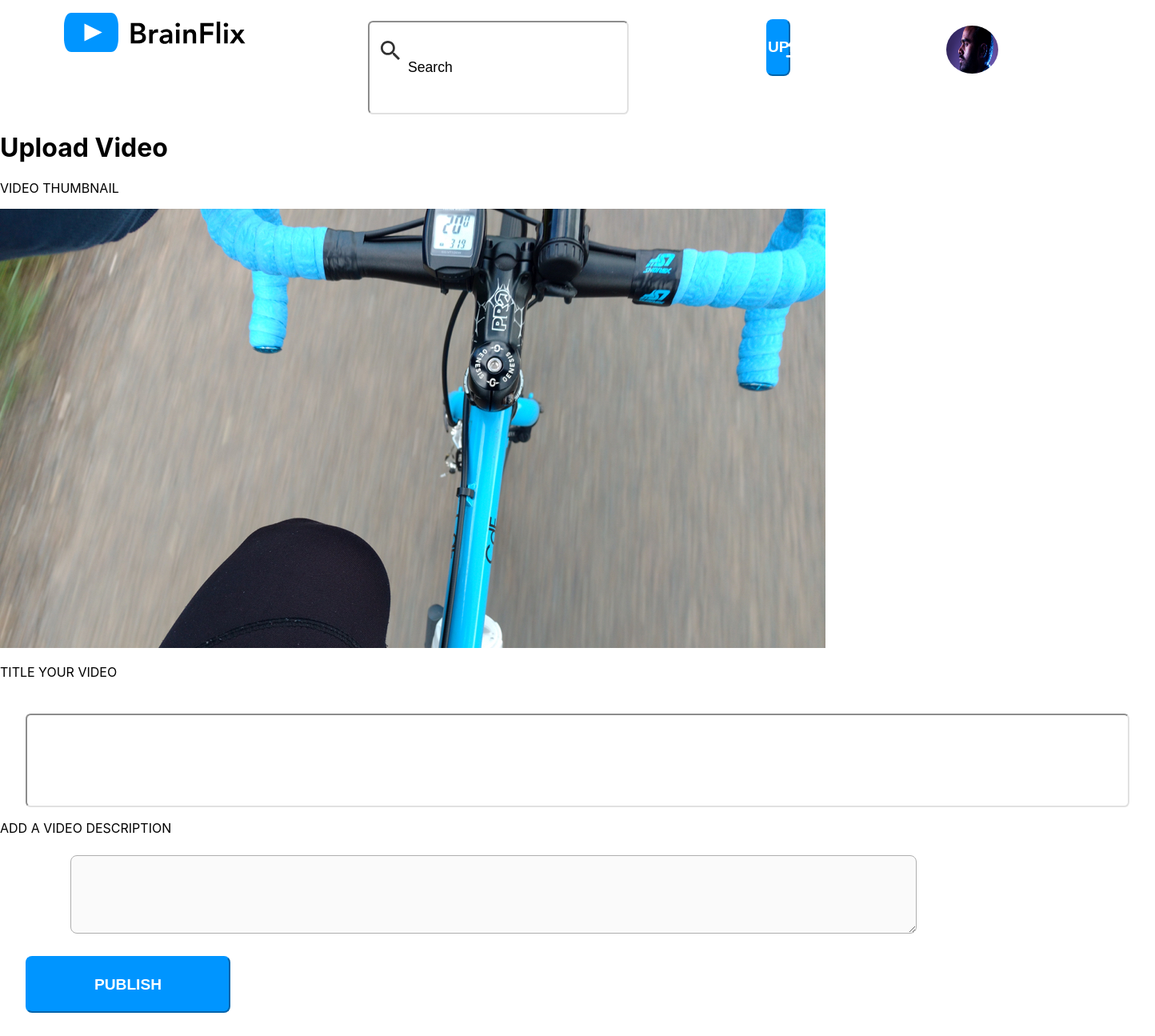
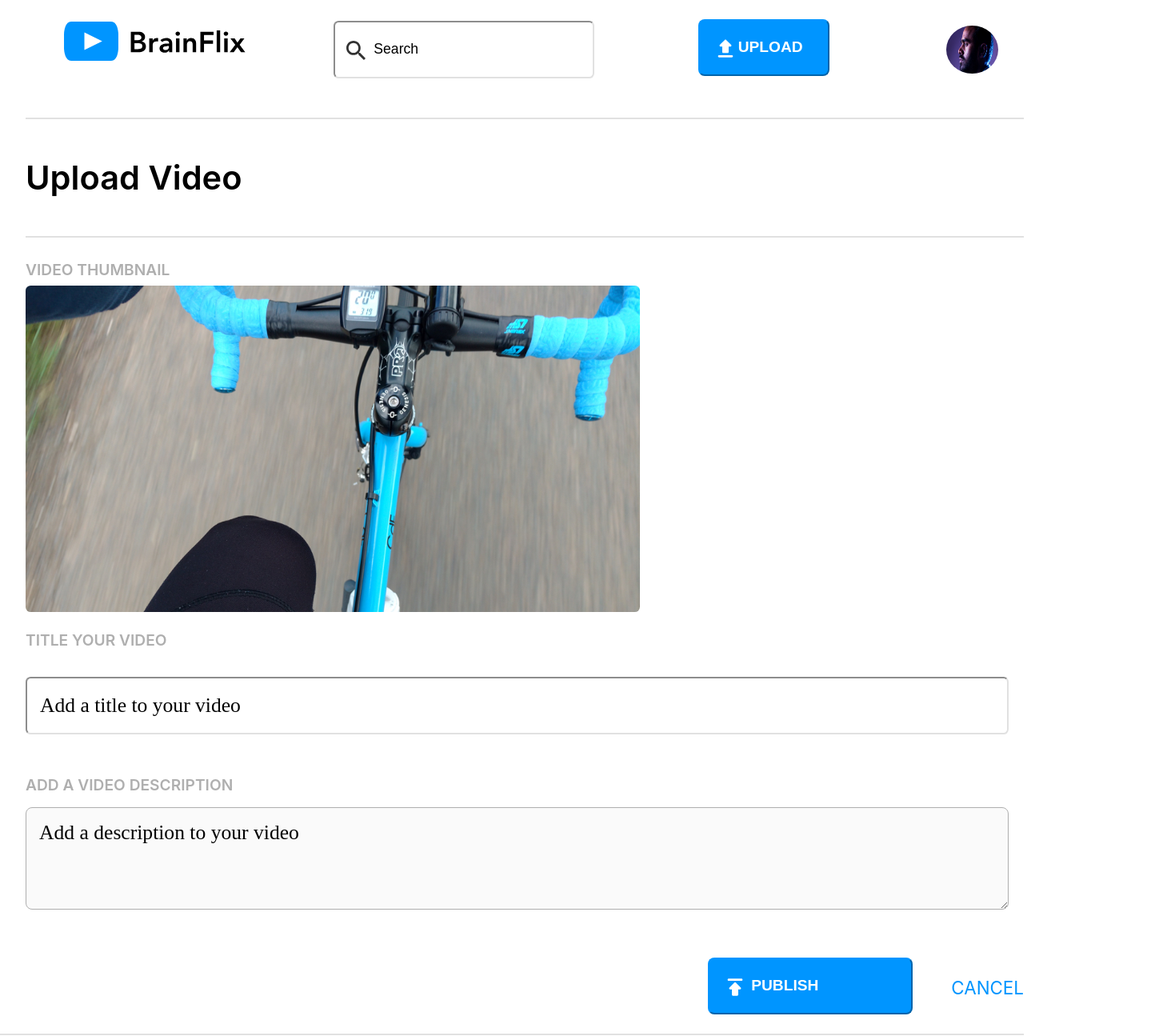
Before and after one commit to Rollyloni/rolake-olonisakin-brainflix, a React (Create React App) app: page /upload in a window 1280 px wide. Shown: the top 1295 px of the page at 80% size, 1444 px wide, since content can reach past the window. Built offline with nearby package versions, Linux system fonts and the light colour scheme.

Commit message:
style video upload page

```diff
--- a/src/Pages/HomePage.js
+++ b/src/Pages/HomePage.js
@@ -3,6 +3,7 @@ import axios from "axios";
 import HeroVideo from "../components/Hero/HeroVideo";
 import Hero from "../components/Hero/Hero";
 import Aside from "../components/Aside/Aside";
+import "../App.scss";
 
 class HomePage extends Component {
   state = {
@@ -58,11 +59,13 @@ class HomePage extends Component {
 
   render() {
     return (
-      <div>
+      <>
         <HeroVideo data={this.state.currentPage} />
-        <Hero data={this.state.currentPage} />
-        <Aside VideoNavData={this.state.videoNav} />
-      </div>
+        <div className="app-section ">
+          <Hero data={this.state.currentPage} />
+          <Aside VideoNavData={this.state.videoNav} />
+        </div>
+      </>
     );
   }
 }
--- a/src/Pages/VideoUploadPage.js
+++ b/src/Pages/VideoUploadPage.js
@@ -1,19 +1,40 @@
 import React from "react";
 import thumbnailImg from "../components/assets/Images/Upload-video-preview.jpg";
+import "./VideoUploadPage.scss";
+import uploadIcon from "../components/assets/Icons/publish.svg";
 
 const VideoUploadPage = () => {
   return (
     <div>
       <form>
-        <h1>Upload Video</h1>
-        <p>VIDEO THUMBNAIL</p>
-        <img src={thumbnailImg} alt="Video preview"></img>
-        <p>TITLE YOUR VIDEO</p>
-        <input />
-        <p>ADD A VIDEO DESCRIPTION</p>
-        <textarea />
-        <button>PUBLISH</button>
-        <p>CANCEL</p>
+        <h1 className="video__heading">Upload Video</h1>
+        <p className="video__title">VIDEO THUMBNAIL</p>
+        <img
+          src={thumbnailImg}
+          alt="Video preview"
+          className="video__img"
+        ></img>
+        <p className="video__title">TITLE YOUR VIDEO</p>
+        <input
+          placeholder="Add a title to your video"
+          className="video__input"
+        />
+        <p className="video__title">ADD A VIDEO DESCRIPTION</p>
+        <textarea
+          placeholder="Add a description to your video"
+          className="video__textarea"
+        />
+        <div className="video__button--div">
+          <button>
+            <img
+              className="header-section__button--logo"
+              src={uploadIcon}
+              alt="upload icon"
+            ></img>
+            PUBLISH
+          </button>
+          <p className="cancel__button">CANCEL</p>
+        </div>
       </form>
     </div>
   );
--- /dev/null
+++ b/src/Pages/VideoUploadPage.scss
@@ -0,0 +1,85 @@
+@mixin tablet {
+  @media (min-width: 768px) {
+    @content;
+  }
+}
+
+@mixin desktop {
+  @media (min-width: 1280px) {
+    @content;
+  }
+}
+
+.video__img {
+  width: 96%;
+  border-radius: 0.4rem;
+  margin-left: 2rem;
+
+  @include tablet {
+    width: 60%;
+  }
+}
+.video__heading {
+  margin-left: 2rem;
+  line-break: 1.8rem;
+  font-size: 2.6rem;
+  font-weight: 600;
+  border-top: 2px solid #e1e1e1;
+
+  @include tablet {
+    padding: 3rem 0;
+    border-bottom: 2px solid #e1e1e1;
+  }
+}
+.video__title {
+  margin-left: 2rem;
+  font-weight: 600;
+  color: #afafaf;
+  font-size: 1.2rem;
+  margin-bottom: 0.5rem;
+}
+.video__input,
+.video__textarea {
+  width: 96%;
+  margin-bottom: 2rem;
+  font-family: "AvenirNext LT Pro", "Times New Roman", Times, serif;
+  font-size: 1.6rem;
+}
+button {
+  margin-right: 0;
+  color: white;
+}
+.video__textarea {
+  margin-left: 2rem;
+
+  @include tablet {
+    height: 8rem;
+  }
+}
+.cancel__button {
+  text-align: center;
+  color: #0095ff;
+  margin-top: 3rem;
+
+  @include tablet {
+    margin-left: 3rem;
+    font-size: 1.4rem;
+  }
+}
+form {
+  border-bottom: none;
+
+  @include tablet {
+    border-bottom: 2px solid #e1e1e1;
+  }
+}
+
+.video__input {
+  padding-left: 1rem;
+}
+.video__button--div {
+  @include tablet {
+    display: flex;
+    justify-content: flex-end;
+  }
+}
--- a/src/components/Aside/Aside.js
+++ b/src/components/Aside/Aside.js
@@ -5,8 +5,8 @@ const Aside = (props) => {
   return (
     <section className="videos-div">
       <h3> NEXT VIDEOS</h3>
-      {props.VideoNavData
-        ? props.VideoNavData.map((object) => {
+      {props.VideoNavData ? (
+        props.VideoNavData.map((object) => {
           return (
             <CardDetails
               key={object.id}
@@ -17,7 +17,9 @@ const Aside = (props) => {
             ></CardDetails>
           );
         })
-        : null}
+      ) : (
+        <p>Page Loading...</p>
+      )}
     </section>
   );
 };
--- a/src/components/CardDetails/CardDetails.js
+++ b/src/components/CardDetails/CardDetails.js
@@ -4,15 +4,15 @@ import "../CardDetails/CardDetails.scss";
 
 const CardDetails = (props) => {
   return (
-    <article className="card" key={props.id}>
-      <NavLink to={`/videos/${props.id}`}>
+    <NavLink to={`/videos/${props.id}`} className="nav__link">
+      <article className="card" key={props.id}>
         <img className="card__images" src={props.image} alt="video avatar" />
         <div className="card__div">
           <p className="card__title">{props.title} </p>
           <p className="card__channel">{props.channel} </p>
         </div>
-      </NavLink>
-    </article>
+      </article>
+    </NavLink>
   );
 };
 
--- a/src/components/CardDetails/CardDetails.scss
+++ b/src/components/CardDetails/CardDetails.scss
@@ -50,3 +50,7 @@
     justify-content: space-between;
   }
 }
+.nav__link {
+  text-decoration: none;
+  color: black;
+}
--- a/src/components/Comments/Comments.js
+++ b/src/components/Comments/Comments.js
@@ -7,8 +7,8 @@ const Comments = (props) => {
 
   return (
     <div>
-      {commentArray
-        ? commentArray.map((comment) => {
+      {commentArray ? (
+        commentArray.map((comment) => {
           return (
             <section key={comment.id} className="comment-section__container">
               <img
@@ -18,13 +18,17 @@ const Comments = (props) => {
               ></img>
               <div className="comment-section__div">
                 <p className="comment-section__name">{comment.name}</p>
-                  <p className="comment-section__date">{comment.timestamp}</p>
+                <p className="comment-section__date">
+                  {new Date(comment.timestamp).toLocaleDateString("en-US")}
+                </p>
               </div>
               <p className="comment-section__text">{comment.comment} </p>
             </section>
           );
         })
-        : null}
+      ) : (
+        <p>Page Loading...</p>
+      )}
     </div>
   );
 };
--- a/src/components/Header/Header.js
+++ b/src/components/Header/Header.js
@@ -3,18 +3,19 @@ import brnflixLogo from "../assets/logo/BrainFlix-logo.svg";
 import searchIcon from "../assets/Icons/search.svg";
 import avatar from "../assets/Images/Mohan-muruge.jpg";
 import uploadIcon from "../assets/Icons/upload.svg";
-import { Link } from "react-router-dom";
+import { NavLink } from "react-router-dom";
+import "../CardDetails/CardDetails.scss";
 
 function Header() {
   return (
     <header className="header-section">
-      <Link to="/">
+      <NavLink to="/">
         <img
           className="header-section__logo"
           src={brnflixLogo}
           alt="logo for brainflix"
         ></img>
-      </Link>
+      </NavLink>
       <section className="header-section__div">
         <img
           className="header-section__search"
@@ -24,7 +25,7 @@ function Header() {
 
         <input type="text" placeholder="Search"></input>
       </section>
-      <Link to="/upload">
+      <NavLink to="/upload" className="nav__link">
         <button>
           <img
             className="header-section__button--logo"
@@ -33,7 +34,7 @@ function Header() {
           ></img>
           UPLOAD
         </button>
-      </Link>
+      </NavLink>
       <img
         className="header-section__avatar"
         src={avatar}
--- a/src/components/Header/Header.scss
+++ b/src/components/Header/Header.scss
@@ -25,7 +25,7 @@ header {
     margin-left: 10rem;
 
     @include tablet {
-      margin: 1rem 3rem;
+      margin: 1.7rem 3rem;
       width: 15rem;
       margin-right: 0;
     }
@@ -100,6 +100,7 @@ button {
 
   @include tablet {
     width: 20%;
-    padding: 1.4rem 0;
+    padding: 1.4rem 3rem;
+    padding-right: 7rem;
   }
 }
--- a/src/components/Hero/Hero.js
+++ b/src/components/Hero/Hero.js
@@ -15,7 +15,7 @@ const Hero = (props) => {
             <article className="hero-section__div">
               <p className="hero-section__channel"> By {props.data.channel}</p>
               <span className="hero-section__timestamp">
-                {props.data.timestamp}
+                {new Date(props.data.timestamp).toLocaleDateString("en-US")}
               </span>
             </article>
 
```
Also changed, not shown: src/App.scss (renamed from src/App.css). Lines whose indentation alone changed are shown as unchanged.
